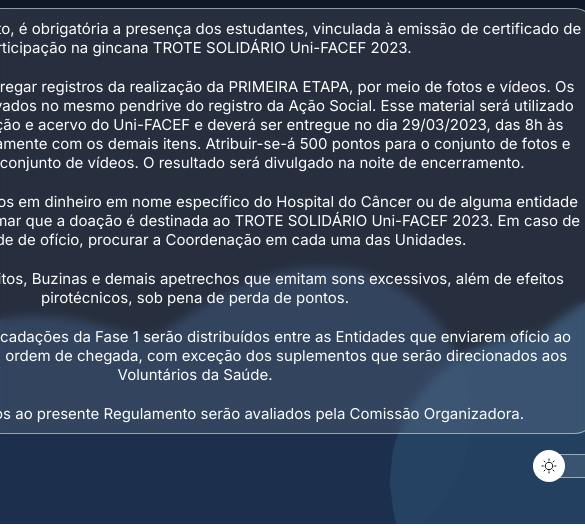
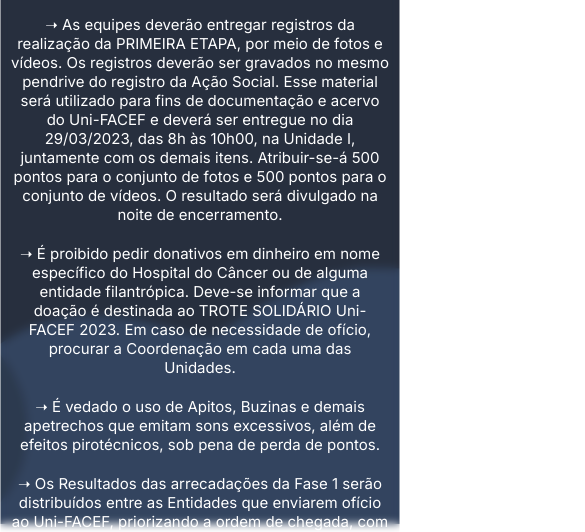
Before and after one commit to guilhermesandrade/TroteSolidario, a plain HTML site: page rules/rules.html in a window 390 px wide. Shown: the part 320-852 px from the top of the page, 585 px wide, since content can reach past the window. Drawn offline with Linux system fonts and the light colour scheme.

Commit message:
changes 16 (web responsive )

```diff
--- a/points/points.css
+++ b/points/points.css
@@ -171,3 +171,27 @@
     left: 0;
   }
 }
+
+@media (max-width:800px){
+
+  :root{
+
+    --bg-url: url(./assets/bg-darkmobile.jpg);
+  }
+  .light{
+
+    --bg-url: url(./assets/bg-lightmobile.jpg);
+  }
+
+ #container{
+
+  width:400px;
+  margin:-100px;
+ }
+#switch{
+
+  margin:10px auto;
+}
+
+
+}
--- a/rules/rules.css
+++ b/rules/rules.css
@@ -128,3 +128,36 @@
     left: 0;
   }
 }
+
+@media (max-width:800px){
+
+  :root{
+
+    --bg-url: url(./assets/bg-darkmobile.jpg);
+  }
+  .light{
+
+    --bg-url: url(./assets/bg-lightmobile.jpg);
+  }
+
+  #container{
+
+    margin-top:-100px;
+  }
+h1{
+
+  width:400px;
+margin:auto;
+}
+ul{
+
+  width:400px;
+  margin:auto;
+}
+#switch{
+
+  margin:10px auto;
+}
+
+
+}
--- a/style.css
+++ b/style.css
@@ -21,6 +21,7 @@
   --surface-hover: rgba(255, 255, 255, 0.05);
 
   --highlight-color: rgba(255, 255, 255, 0.2);
+
 }
 
 .light {
@@ -35,6 +36,7 @@
   --surface-hover: rgba(0, 0, 0, 0.1);
 
   --highlight-color: rgba(0, 0, 0, 0.1);
+
 }
 
 /*Corpo da pagina*/
@@ -191,3 +193,16 @@
     left: 0;
   }
 }
+
+@media (max-width:700px){
+
+  :root{
+
+    --bg-url: url(./assets/bg-darkmobile.jpg);
+  }
+  .light{
+
+    --bg-url: url(./assets/bg-lightmobile.jpg);
+  }
+
+}
--- a/teams/teams.css
+++ b/teams/teams.css
@@ -123,3 +123,33 @@
     left: 0;
   }
 }
+
+@media (max-width:700px){
+
+  :root{
+
+    --bg-url: url(./assets/bg-darkmobile.jpg);
+  }
+  .light{
+
+    --bg-url: url(./assets/bg-lightmobile.jpg);
+  }
+
+
+h1{
+
+  width:400px;
+margin:auto;
+}
+ul{
+
+  width:400px;
+  margin:auto;
+}
+#switch{
+
+  margin:10px auto;
+}
+
+
+}
```
Also changed, not shown: assets/bg-darkmobile.jpg (added), assets/bg-lightmobile.jpg (added), assets/desktop-dark.jpg (deleted), assets/desktop-light.jpg (deleted), assets/logo2.png (deleted), assets/mobile-dark.jpg (deleted), assets/mobile-light.jpg (deleted), points/assets/bg-darkmobile.jpg (added), points/assets/bg-lightmobile.jpg (added), rules/assets/bg-darkmobile.jpg (added), rules/assets/bg-lightmobile.jpg (added), teams/assets/bg-darkmobile.jpg (added), teams/assets/bg-lightmobile.jpg (added).
